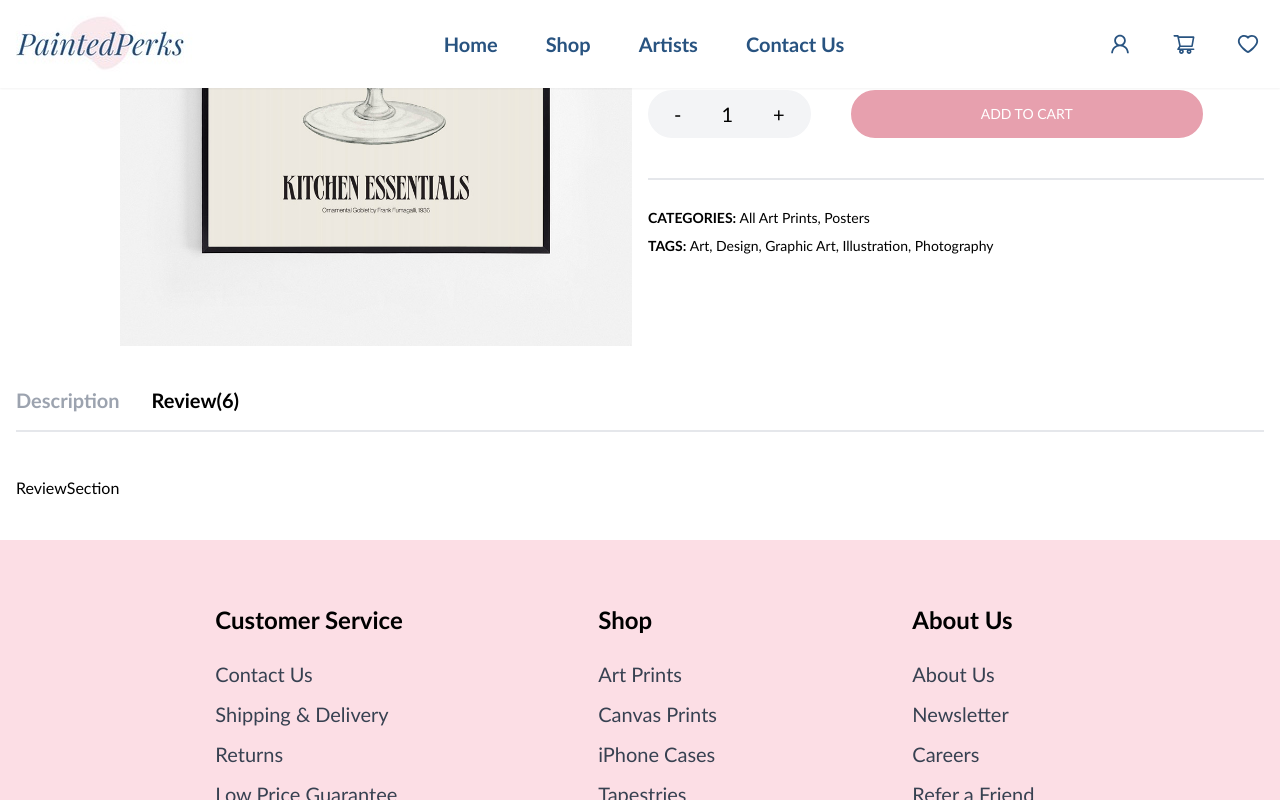
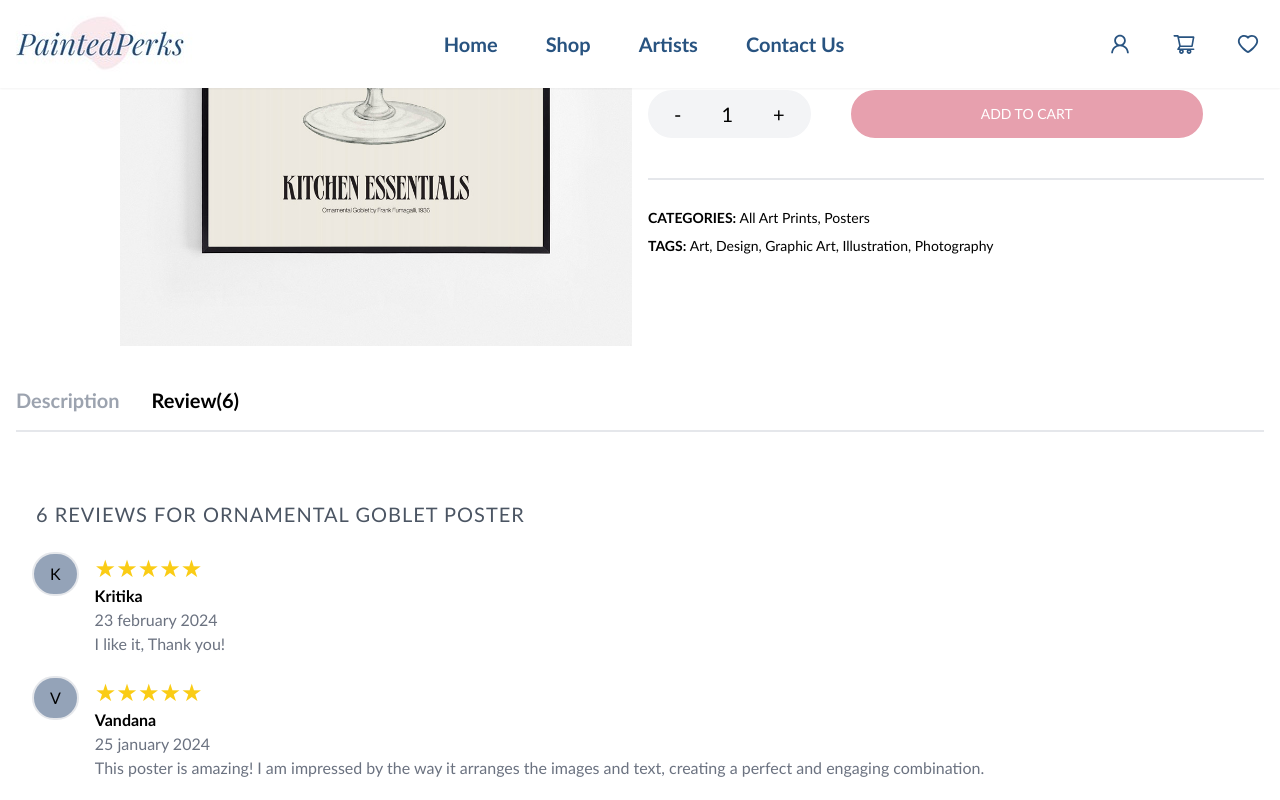
Before and after one commit to vsVandana/PaintedPerks-an-art-selling-website, a React (Create React App) app: page /productpage/1 in a window 1280 px wide. Both pictures are taken after a click on the element "Review(6)". Shown: the part 449-1249 px from the top of the page. Built offline with nearby package versions, Linux system fonts and the light colour scheme; a web font is replaced by a local one.

Commit message:
DONE PRODUCTPAGE

```diff
--- a/src/Pages/MainPages/ProductPage.js
+++ b/src/Pages/MainPages/ProductPage.js
@@ -4,8 +4,10 @@ import { ImageSection } from '../ProductPage/ImageSection';
 import { ProductCardsData } from '../../data/shop/Card_data';
 import DetailSection from '../ProductPage/DetailSection';
 import MoreInfo from '../ProductPage/MoreInfo';
+import PRODUCT_CARDS from '../Home/ProductCards'
+import { pwp_sec1_data } from '../../data/home/Paint_with_price_data/sec1';
 
-const ProductPage = ({ match }) => {
+const ProductPage = () => {
     const { itemId } = useParams();
     const product = ProductCardsData.find(item=> item.id === parseInt(itemId))
   return (
@@ -14,7 +16,8 @@ const ProductPage = ({ match }) => {
        <ImageSection Product={product}/>
       <DetailSection Product={product}/>
        </div>
-       <MoreInfo />
+       <MoreInfo Product={product}/>
+       <PRODUCT_CARDS items_data={pwp_sec1_data} heading='Related products'/>
        </>
   )
 }
--- a/src/Pages/ProductPage/DescriptionSection.js
+++ b/src/Pages/ProductPage/DescriptionSection.js
@@ -1,15 +1,40 @@
-import React from 'react'
+import React from "react";
+import { description_data } from "../../data/productPage/description_data";
 
 const DescriptionSection = () => {
   return (
-   <div className='flex gap-5 justify-between items-center'>
-    <div className='md:w-3/4 flex flex-col gap-4'>
-        <h5 className='text-gray-400'>PRODUCT INFORMATION</h5>
-        <p className='text-3xl'>This print from our famous painters and artists posters series, from the mind of Seven Wall Art, with black, and with vertical layout. Animal prints let you show your wild side through your wall decoration. A modern touch for your home.</p>
-   <p>If you relate, it’s clear you do need a change – but what’s an easy and cost effective way of adding the magic back into your home? The surprisingly simple yet overlooked way to reimagine any space begins with your walls. Think about it – the empty wall space you’ve been sitting opposite for weeks or even years is the perfect blank canvas to begin expressing your unique style and creativity.</p>
+    <div className="flex gap-10 justify-between items-center">
+      <div className="md:w-3/4 flex flex-col gap-4">
+        <h5 className="text-gray-400">PRODUCT INFORMATION</h5>
+        <p className="text-3xl">
+          This print from our famous painters and artists posters series, from
+          the mind of Seven Wall Art, with black, and with vertical layout.
+          Animal prints let you show your wild side through your wall
+          decoration. A modern touch for your home.
+        </p>
+        <p>
+          If you relate, it’s clear you do need a change – but what’s an easy
+          and cost effective way of adding the magic back into your home? The
+          surprisingly simple yet overlooked way to reimagine any space begins
+          with your walls. Think about it – the empty wall space you’ve been
+          sitting opposite for weeks or even years is the perfect blank canvas
+          to begin expressing your unique style and creativity.
+        </p>
+      </div>
+ <ul className="md:w-1/4 flex flex-col gap-4">
+      {description_data.map((item, index) => {
+        return (
+        <li key={index} className="flex items-center gap-4">
+        <div className="text-3xl">{item.icon}</div>
+        <div className="flex flex-col">
+          <h3>{item.title}</h3>
+          <h3 className="text-gray-500">{item.para}</h3>
+        </div>
+        </li>);
+      })}
+      </ul>
     </div>
-   </div>
-  )
-}
+  );
+};
 
-export default DescriptionSection
+export default DescriptionSection;
--- a/src/Pages/ProductPage/DetailSection.js
+++ b/src/Pages/ProductPage/DetailSection.js
@@ -66,7 +66,7 @@ const DetailSection = ({ Product }) => {
       </div>
       <div className="border-t-2 border-gray-200 my-7"></div>
 <div className="gap-10">
-  <h6 className="text-sm my-2"> <span className="font-semibold">CATEGORIES: </span>  All Art Prints, Posters</h6>
+  <h6 className="text-sm my-2"> <span className="font-semibold">CATEGORIES: </span>{Product.category.join(',  ')}</h6>
   <h6 className="text-sm my-2"> <span className="font-semibold">TAGS: </span>  Art, Design, Graphic Art, Illustration, Photography</h6>
 </div>
     </div>
--- a/src/Pages/ProductPage/MoreInfo.js
+++ b/src/Pages/ProductPage/MoreInfo.js
@@ -2,7 +2,7 @@ import React, { useState } from 'react';
 import DescriptionSection from './DescriptionSection';
 import ReviewSection from './ReviewSection';
 
-const MoreInfo = () => {
+const MoreInfo = ({Product}) => {
   const [currentSec, setCurrentSec] = useState('Description');
 
   return (
@@ -22,7 +22,7 @@ const MoreInfo = () => {
         </h1>
       </div>
       <div className='border-t-2 border-gray-200 mb-7'></div>
-      <div>{currentSec === 'Description' ? <DescriptionSection /> : <ReviewSection />}</div>
+      <div>{currentSec === 'Description' ? <DescriptionSection /> : <ReviewSection Product={Product}/>}</div>
     </div>
   );
 };
--- a/src/Pages/ProductPage/ReviewSection.js
+++ b/src/Pages/ProductPage/ReviewSection.js
@@ -1,8 +1,26 @@
 import React from 'react'
-
-const ReviewSection = () => {
+import { review_data } from '../../data/productPage/review_data'
+import StataicRating from '../StataicRating'
+const ReviewSection = ({Product}) => {
   return (
-    <div>ReviewSection</div>
+    <div >
+      <h1 className='mx-5 my-6 tracking-wider text-xl text-gray-600'>6 REVIEWS FOR <span className='uppercase'>{Product.title}</span></h1>
+      <ul className='flex flex-col gap-5'>
+        {review_data.map((item,index)=>{
+          return(
+            <li key={index} className='flex items-start hover:text-gray-950'>
+           <div className="bg-slate-400 border-2 py-2 px-4 rounded-3xl mx-4">{item.profileWord}</div>
+           <div>
+            <StataicRating rating={item.rating}/>
+            <h3 className='font-bold'>{item.name}</h3>
+            <p className='text-gray-500'>{item.date}</p>
+            <p className='text-gray-500'>{item.message}</p>
+           </div>
+            </li>
+          )
+        })}
+      </ul>
+    </div>
   )
 }
 
--- /dev/null
+++ b/src/data/productPage/description_data.js
@@ -0,0 +1,26 @@
+import { TbTruckDelivery } from "react-icons/tb";
+import { RiSecurePaymentLine } from "react-icons/ri";
+import { CiImageOn } from "react-icons/ci";
+import { TbTruckReturn } from "react-icons/tb";
+export const description_data = [
+    {
+        icon:<TbTruckDelivery  />,
+        title : "Delivery 2-5 days",
+        para:"Get free shipping over $65"
+    },
+    {
+        icon:< RiSecurePaymentLine  />,
+        title : "100% secure payment",
+        para:"Your payment information is safe."
+    },
+    {
+        icon:<CiImageOn />,
+        title : "Premium paper printed",
+        para:"Printed on premium paper (250 g/m²)."
+    },
+    {
+        icon:<TbTruckReturn />,
+        title : "Easy Returns",
+        para:"Risk-free 30-day returns."
+    },
+]
--- /dev/null
+++ b/src/data/productPage/review_data.js
@@ -0,0 +1,51 @@
+export const review_data = [
+    {
+        profileWord:"K",
+        profileColor:"pink",
+        rating: 5,
+        name : 'Kritika',
+        date: '23 february 2024',
+        message: 'I like it, Thank you!'
+    },
+    {
+        profileWord:"V",
+        profileColor:"blue",
+        rating: 5,
+        name : 'Vandana',
+        date: '25 january 2024',
+        message: 'This poster is amazing! I am impressed by the way it arranges the images and text, creating a perfect and engaging combination.'
+    },
+
+    {
+        profileWord:"K",
+        profileColor:"beige",
+        rating: 5,
+        name : 'Kaishma',
+        date: '15 november 2023',
+        message: 'I really love this poster! It has a unique style that will definitely catch peoples attention.'
+    },
+    {
+        profileWord:"M",
+        profileColor:"yellow",
+        rating: 5,
+        name : 'Maya',
+        date: '3 september 2023',
+        message: 'This poster is absolutely stunning! The vibrant colors and elegant design create a perfect harmony.!'
+    },
+    {
+        profileWord:"T",
+        profileColor:"purple",
+        rating: 5,
+        name : 'Tanisha',
+        date: '28 july 2023',
+        message: 'This poster is simple yet sophisticated! It conveys the message clearly and creatively, adding value and meaning to it.'
+    },
+    {
+        profileWord:"K",
+        profileColor:"gray",
+        rating: 5,
+        name : 'Kavita',
+        date: '16 june 2023',
+        message: 'This is a beautiful poster! The artwork and presentation are fantastic, it awakens curiosity and exploration within each person.'
+    },
+]
```
Also changed, not shown: src/data/shop/Card_data.js (+24 -0 lines).
